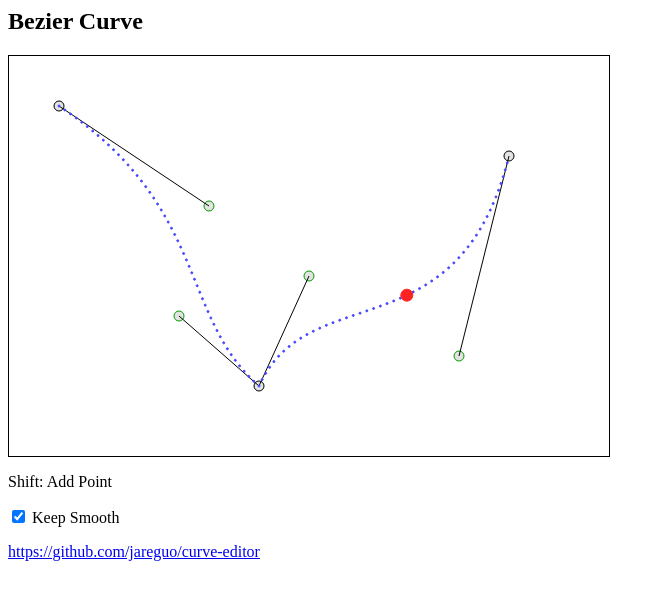
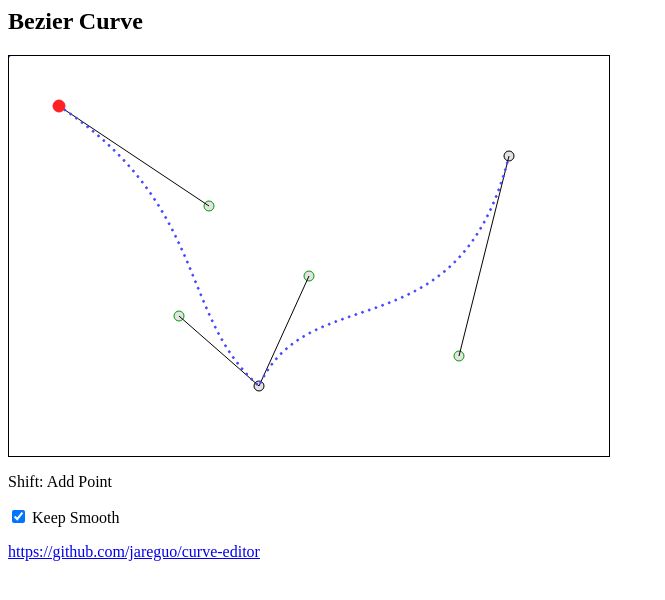
Before and after one commit to jareguo/curve-editor, a plain HTML site: page index.html in a window 1280 px wide. Shown: the whole page, without its empty margins (0-665 px from the left). Drawn offline with Linux system fonts and the light colour scheme.

Commit message:
make the whole curve move in constant speed

```diff
--- a/index.html
+++ b/index.html
@@ -61,10 +61,18 @@
             function Curve (points) {
                 this.points = points || [];
                 this.beziers = [];
+                this.ratios = [];
+                this.progresses = [];
+
+                this.length = 0;
+
                 this.computeBeziers();
             }
             Curve.prototype.computeBeziers = function () {
                 this.beziers.length = 0;
+                this.ratios.length = 0;
+                this.progresses.length = 0;
+                this.length = 0;
 
                 for (var i = 1; i < this.points.length; i++) {
                     var startPoint = this.points[i - 1];
@@ -75,6 +83,15 @@
                     bezier.end = endPoint.pos;
                     bezier.endCtrlPoint = endPoint.in;
                     this.beziers.push(bezier);
+
+                    this.length += bezier.getLength();
+                }
+
+                var current = 0;
+                for (var i = 0; i < this.beziers.length; i++) {
+                    var bezier = this.beziers[i];
+                    this.ratios[i] = bezier.getLength() / this.length;
+                    this.progresses[i] = current = current + this.ratios[i];
                 }
 
                 return this.beziers;
@@ -263,13 +280,12 @@
                 return p0123;
             }
 
-            function drawCanvas () {
+            function drawCanvas (Speed) {
                 ctx.clearRect(0, 0, canvas.width, canvas.height);
                 var CurvePointStrokeColor = "#000";
                 var ControlPointStrokeColor = "#090";
                 var PointFillColor = "rgba(200,200,200,0.5)";
                 var CurveColor = "#44F";
-                var Delta = 0.02;
 
                 // curve points
                 var i;
@@ -284,12 +300,22 @@
                     drawPoint(bezier.endCtrlPoint, ControlPointStrokeColor, PointFillColor);
                     drawLine(bezier.start, bezier.startCtrlPoint);
                     drawLine(bezier.end, bezier.endCtrlPoint);
+                }
 
-                    // curve
-                    for (var progress = 0; progress < 1; progress += Delta) {
-                        var p = bezier.getPointAt(progress);
-                        drawPoint(new v2(p.x, p.y), CurveColor, CurveColor, 1);
+                var bezierProgress = 0;
+                var bezierIndex = 0;
+
+                while (bezierProgress < 1) {
+                    bezierProgress += Speed;
+                    if (bezierProgress > curve.progresses[bezierIndex]) {
+                        bezierIndex++;
+                        bezierIndex %= curve.beziers.length;
                     }
+
+                    var realProgress = (bezierProgress - (bezierIndex > 0 ? curve.progresses[bezierIndex - 1] : 0) ) / curve.ratios[bezierIndex];
+
+                    var pos = curve.beziers[bezierIndex].getPointAt(realProgress);
+                    drawPoint(pos, CurveColor, CurveColor, 1);
                 }
             }
         </script>
@@ -451,7 +477,7 @@
         <!-- ANIMATION -->
 
         <script>
-            var Speed = 0.005;
+            var Speed = 0.01;
             var PointColor = "#F22";
 
             var bezierIndex = 0;
@@ -460,15 +486,20 @@
                 window.requestAnimationFrame(animate);
 
                 bezierProgress += Speed;
-                if (bezierProgress > 1.0) {
-                    bezierProgress -= 1;
+                if (bezierProgress > curve.progresses[bezierIndex]) {
+                    if (bezierProgress > 1) {
+                        bezierProgress -= 1;
+                    }
+
                     bezierIndex++;
                     bezierIndex %= curve.beziers.length;
                 }
 
-                var pos = curve.beziers[bezierIndex].getPointAt(bezierProgress);
+                var realProgress = (bezierProgress - (bezierIndex > 0 ? curve.progresses[bezierIndex - 1] : 0) ) / curve.ratios[bezierIndex];
 
-                drawCanvas();
+                var pos = curve.beziers[bezierIndex].getPointAt(realProgress);
+
+                drawCanvas(Speed);
                 drawPoint(pos, PointColor, PointColor, 6);
             }
             window.requestAnimationFrame(animate);
```
